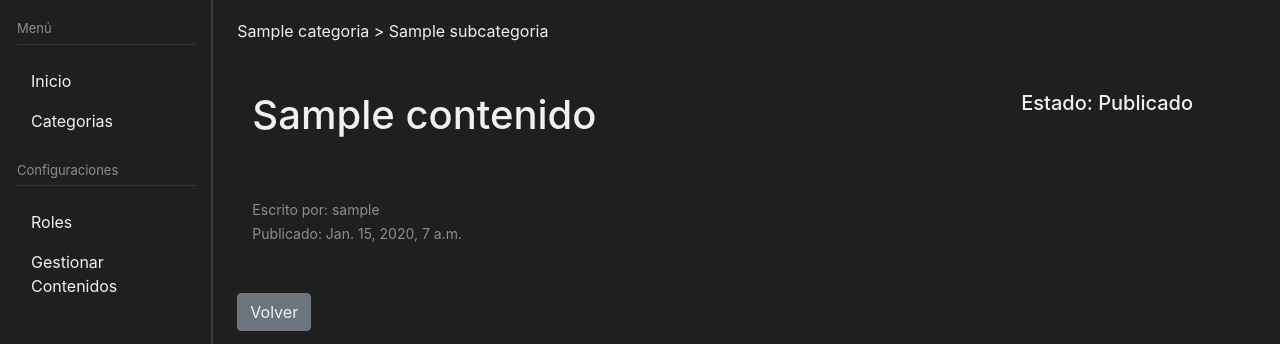
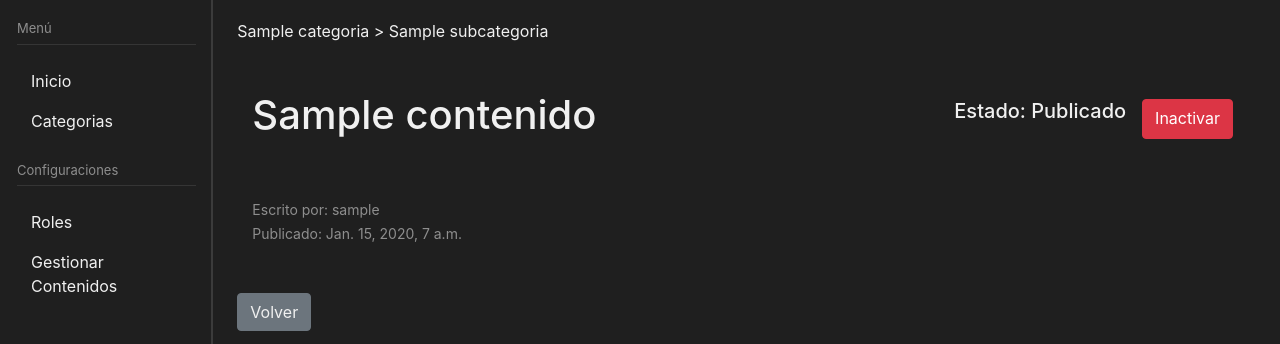
Before and after one commit to frandepy2/CMS-IS2, a Django app: page /contenidos/ver/1/ in a window 1280 px wide. Shown: the part 76-420 px from the top of the page. Run offline with Django 5.2, Linux system fonts and the light colour scheme; a user stored in the database is signed in; data comes from the database, SQL or seed files in the repository; tables that the repository leaves empty hold one stand-in row (values such as "Sample post"); some libraries are stand-ins or nearby versions.

Commit message:
Inactivar contenido

```diff
--- a/cmsis2/contenidos/urls.py
+++ b/cmsis2/contenidos/urls.py
@@ -15,6 +15,7 @@ urlpatterns = [
     path('rechazar_contenido/<int:contenido_id>/', views.rechazar_contenido, name='rechazar_contenido'),
     path('enviar_edicion/<int:contenido_id>/', views.enviar_edicion, name='enviar_edicion'),
     path('enviar_revision/<int:contenido_id>/', views.enviar_revision, name='enviar_revision'),
+    path('inactivar_contenido/<int:contenido_id>/', views.inactivar_contenido, name='inactivar_contenido'),
     path('plantillas/<int:categoria_id>', views.seleccionar_plantilla, name='seleccionar_plantilla'),
     path('plantillas/previsualizar/<int:plantilla_id>', views.previsualizar, name='previzualizar'),
     path('crear/plantilla/<int:plantilla_id>/<int:categoria_id>', views.crear_contenido, name='crear_contenido')
--- a/cmsis2/contenidos/views.py
+++ b/cmsis2/contenidos/views.py
@@ -372,3 +372,22 @@ def enviar_revision(request, contenido_id):
     contenido.estado = 'REVISION'
     contenido.save()
     return redirect('gest_contenidos')
+
+
+def inactivar_contenido(request, contenido_id):
+    """
+    Vista para inactivar el contenido
+
+    Esta función permite cambiar el estado del contenido especificado a 'INACTIVO'.
+
+    Args:
+        request (HttpRequest): El objeto HttpRequest de la solicitud HTTP.
+        contenido_id (int): El ID del contenido que se va a enviar a estado de revisión.
+
+    Returns:
+        HttpResponse: Redirección a la vista de gestión de contenidos.
+    """
+    contenido = get_object_or_404(Contenido, pk=contenido_id)
+    contenido.estado = 'INACTIVO'
+    contenido.save()
+    return redirect('gest_contenidos')
--- a/cmsis2/templates/contenidos/ver_contenido.html
+++ b/cmsis2/templates/contenidos/ver_contenido.html
@@ -14,11 +14,18 @@
             <div class="d-inline-flex">
                 <h1>{{ contenido.nombre }}</h1>
             </div>
-            {% if user.is_authenticated and not user|has_role:"Suscriptor" %}
-                <div id="status" class="d-inline-flex mr-5">
-                    <h5>Estado: {{ contenido.get_estado_display }}</h5>
-                </div>
-            {% endif %}
+            <div class="d-flex flex-row justify-content-end">
+                {% if user.is_authenticated and not user|has_role:"Suscriptor" %}
+                    <div class="d-inline-flex p-2">
+                        <h5>Estado: {{ contenido.get_estado_display }}</h5>
+                    </div>
+                    {% if contenido.estado != 'REVISION' or contenido.estado == 'INACTIVO' %}
+                        <div class="d-inline-flex p-2">
+                            <a href="{% url 'inactivar_contenido' contenido.id %}" class="btn btn-danger">Inactivar</a>
+                        </div>
+                    {% endif %}
+                {% endif %}
+            </div>
         </div>
         <div class="post-content mt-3">
             {{ contenido.cuerpo.html|safe }}
```
